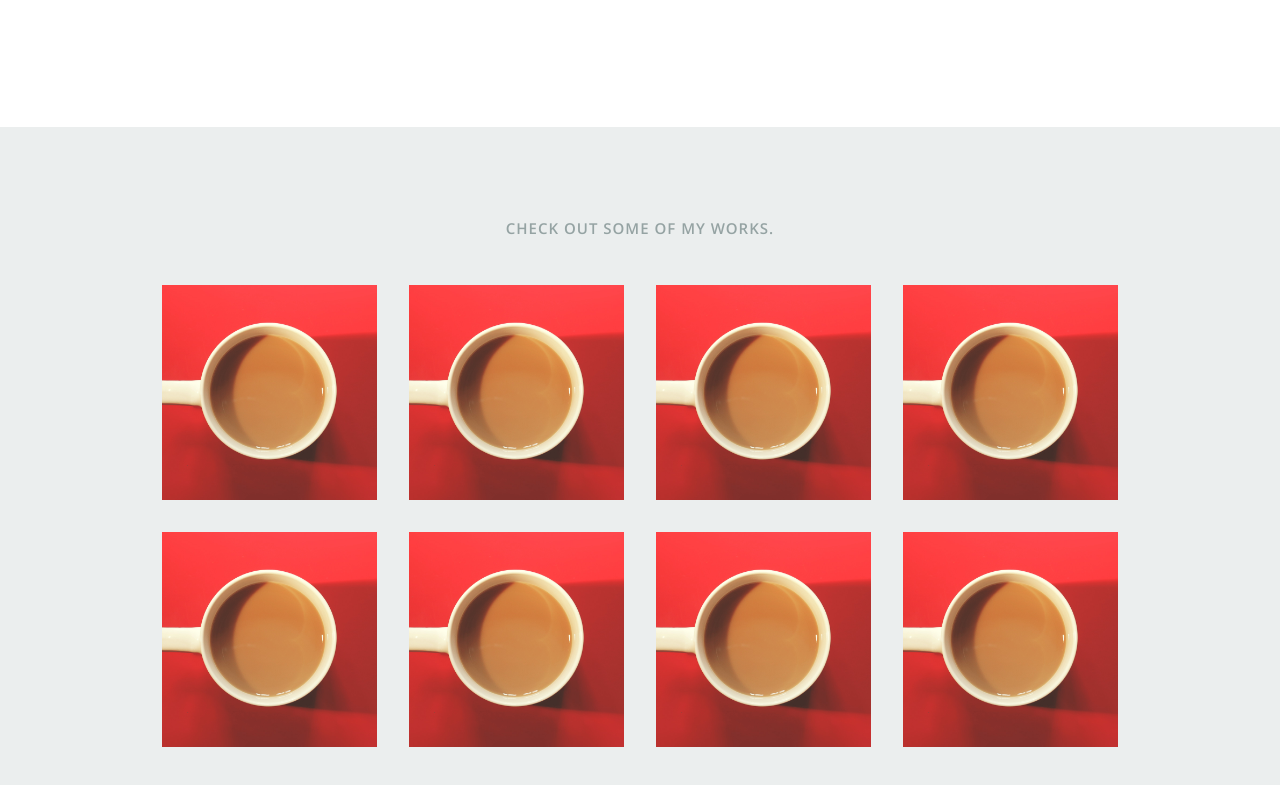
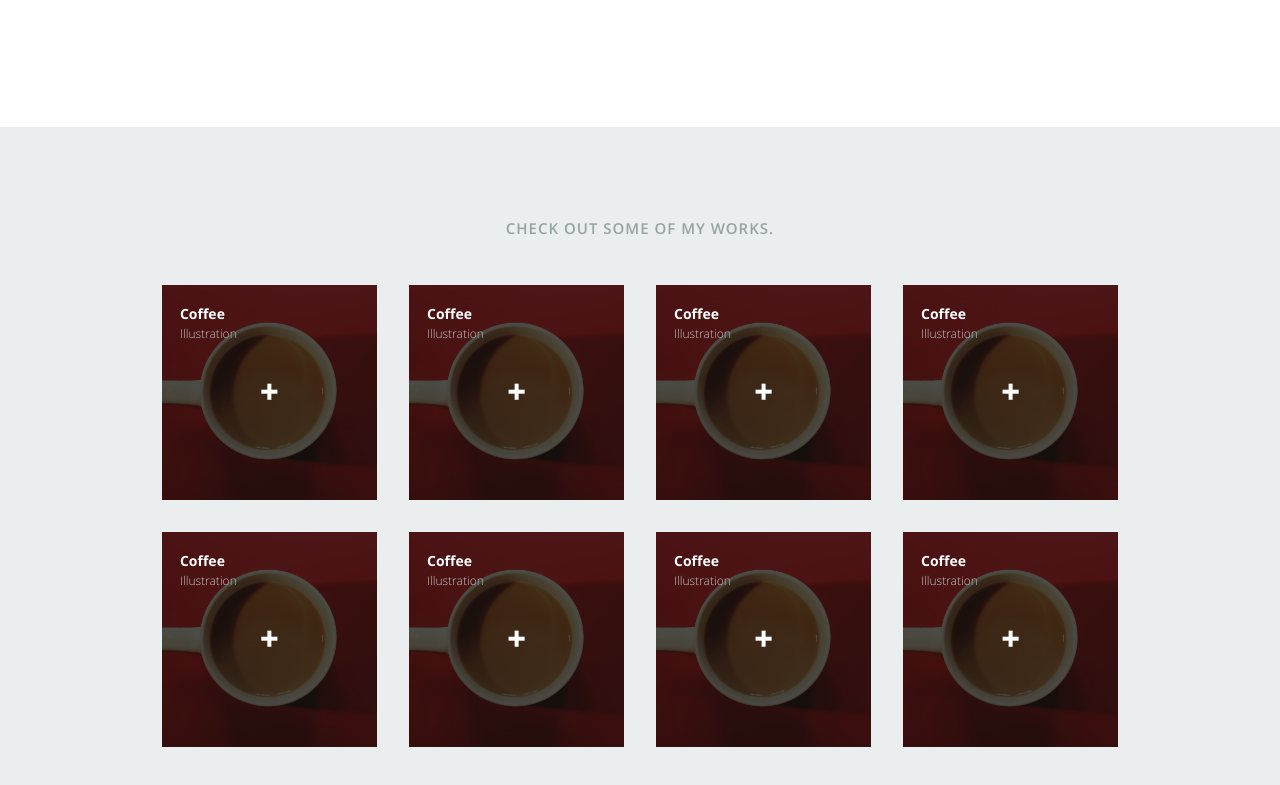
Before and after one commit to bahtiyara/Bahtiyar-Ahmatjan, a plain HTML site: page index.html in a window 1280 px wide. Shown: the part 3394-4179 px from the top of the page. Drawn offline with nearby package versions, Linux system fonts and the light colour scheme.

Commit message:
Positioning works-pic-hover and element inside it successful

```diff
--- a/SCSS/layout/_works.scss
+++ b/SCSS/layout/_works.scss
@@ -32,8 +32,38 @@
 		@media #{$small-wide} {
 			width: 90%;
 		};
-	}
-	img{
-		width: 100%;
+
+		&-hover{
+			width: 100%;
+			height: 100%;
+			background-color: rgba(0,0,0,0.7);
+			display: table;
+			h5{
+				font: 14px/21px 'OpenSans Bold', sans-serif;
+				color: #fff;
+				display: inline;
+				position: absolute;
+				margin-top: 18px;
+				margin-left: 18px;
+			}
+			p{
+				font: 12px/18px 'OpenSans Light', sans-serif;
+				color: #c6c7c7;
+				display: inline;
+				position: absolute;
+				margin-top: 39px;
+				margin-left: 18px;
+			}
+			i{
+				font-size: 18px;
+				color: white;
+				display: table-cell;
+				vertical-align: middle;
+				width: 100%;
+			}
+		}
+		&-click{
+			display: none;
+		}
 	}
 }
--- a/index.html
+++ b/index.html
@@ -129,22 +129,110 @@
 	<section class="works">
 		<div class="works-wrapper">
 			<h6>cHECK OUT SOME OF MY WORKs.</h6>
+			<div class="works-black"></div>
+			<!-- pic 1 -->
 			<div class="works-pic">
-
+				<div class="works-pic-hover">
+					<h5>Coffee</h5>
+					<p>Illustration</p>
+					<i class="icon-plus"></i>
+				</div>
+				<div class="works-pic-click">
+					<img src="#{$path-img}/m-coffee.jpg">
+					<div class="works-pic-click-white"></div>
+					<div class="works-pic-click-black"></div>
+				</div>
 			</div>
+			<!-- pic 2 -->
 			<div class="works-pic">
+				<div class="works-pic-hover">
+					<h5>Coffee</h5>
+					<p>Illustration</p>
+					<i class="icon-plus"></i>
+				</div>
+				<div class="works-pic-click">
+					<img src="#{$path-img}/m-coffee.jpg">
+					<div class="works-pic-click-white"></div>
+					<div class="works-pic-click-black"></div>
+				</div>
 			</div>
+			<!-- pic 3 -->
 			<div class="works-pic">
+				<div class="works-pic-hover">
+					<h5>Coffee</h5>
+					<p>Illustration</p>
+					<i class="icon-plus"></i>
+				</div>
+				<div class="works-pic-click">
+					<img src="#{$path-img}/m-coffee.jpg">
+					<div class="works-pic-click-white"></div>
+					<div class="works-pic-click-black"></div>
+				</div>
 			</div>
+			<!-- pic 4 -->
 			<div class="works-pic">
+				<div class="works-pic-hover">
+					<h5>Coffee</h5>
+					<p>Illustration</p>
+					<i class="icon-plus"></i>
+				</div>
+				<div class="works-pic-click">
+					<img src="#{$path-img}/m-coffee.jpg">
+					<div class="works-pic-click-white"></div>
+					<div class="works-pic-click-black"></div>
+				</div>
 			</div>
+			<!-- pic 5 -->
 			<div class="works-pic">
+				<div class="works-pic-hover">
+					<h5>Coffee</h5>
+					<p>Illustration</p>
+					<i class="icon-plus"></i>
+				</div>
+				<div class="works-pic-click">
+					<img src="#{$path-img}/m-coffee.jpg">
+					<div class="works-pic-click-white"></div>
+					<div class="works-pic-click-black"></div>
+				</div>
 			</div>
+			<!-- pic 6 -->
 			<div class="works-pic">
+				<div class="works-pic-hover">
+					<h5>Coffee</h5>
+					<p>Illustration</p>
+					<i class="icon-plus"></i>
+				</div>
+				<div class="works-pic-click">
+					<img src="#{$path-img}/m-coffee.jpg">
+					<div class="works-pic-click-white"></div>
+					<div class="works-pic-click-black"></div>
+				</div>
 			</div>
+			<!-- pic 7 -->
 			<div class="works-pic">
+				<div class="works-pic-hover">
+					<h5>Coffee</h5>
+					<p>Illustration</p>
+					<i class="icon-plus"></i>
+				</div>
+				<div class="works-pic-click">
+					<img src="#{$path-img}/m-coffee.jpg">
+					<div class="works-pic-click-white"></div>
+					<div class="works-pic-click-black"></div>
+				</div>
 			</div>
+			<!-- pic 8 -->
 			<div class="works-pic">
+				<div class="works-pic-hover">
+					<h5>Coffee</h5>
+					<p>Illustration</p>
+					<i class="icon-plus"></i>
+				</div>
+				<div class="works-pic-click">
+					<img src="#{$path-img}/m-coffee.jpg">
+					<div class="works-pic-click-white"></div>
+					<div class="works-pic-click-black"></div>
+				</div>
 			</div>
 		</div>
 	</section>
--- a/js/script.js
+++ b/js/script.js
@@ -3,7 +3,6 @@ function full() {
 	height = $(window).height();
 	$('header').css("height", height);
 }
-
 $(document).ready(full);
 $(window).resize(full);
 
@@ -14,7 +13,6 @@ function scrolltoabout() {
 		scrollTop: $(".about").offset().top
 	}, 700);
 }
-
 $(document).ready(function() {
 	$(".scroll-down, .nav-wrapper a:nth-of-type(2)").click(scrolltoabout);
 });
@@ -35,7 +33,6 @@ function hideorshow() {
 		$("nav").fadeOut(200);
 	}
 }
-
 $(document).scroll(hideorshow);
 $(window).resize(hideorshow);
 
@@ -50,7 +47,6 @@ function rangebaranimate() {
 		done = true;
 	};
 }
-
 $(document).scroll(rangebaranimate);
 
 // Make works-pic's height as its width
```
Also changed, not shown: CSS/stylesheet.css, 2 other files.
